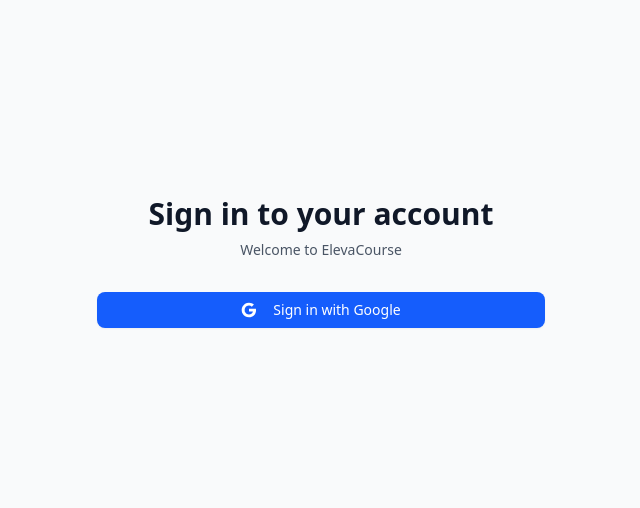
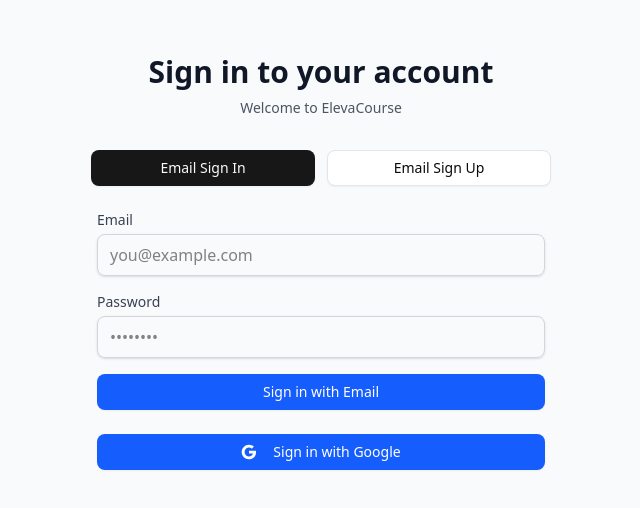
Before and after one commit to justin-theodorus/elevacourse-dev, a Next.js app: page /login in a window 1280 px wide. Shown: the part 150-658 px from the top of the page, without its empty margins (319-959 px from the left). Built offline with nearby package versions, Linux system fonts and the light colour scheme.

Commit message:
feat:implement email sign in and sign up

```diff
--- /dev/null
+++ b/app/auth/email/signin/route.js
@@ -0,0 +1,30 @@
+import { NextResponse } from 'next/server';
+import { createClient } from '@/utils/supabase/server';
+
+export async function POST(request) {
+  const supabase = await createClient();
+
+  let payload;
+  try {
+    payload = await request.json();
+  } catch (e) {
+    return NextResponse.json({ error: 'Invalid JSON body' }, { status: 400 });
+  }
+
+  const { email, password } = payload || {};
+  if (!email || !password) {
+    return NextResponse.json({ error: 'Email and password are required' }, { status: 400 });
+  }
+
+  const { data, error } = await supabase.auth.signInWithPassword({
+    email,
+    password,
+  });
+
+  if (error) {
+    return NextResponse.json({ error: error.message }, { status: 401 });
+  }
+
+  // Session cookies are set by the Supabase server client via middleware cookie adapter
+  return NextResponse.json({ success: true, redirectTo: '/profile', session: Boolean(data?.session) });
+}
--- /dev/null
+++ b/app/auth/email/signup/route.js
@@ -0,0 +1,33 @@
+import { NextResponse } from 'next/server';
+import { createClient } from '@/utils/supabase/server';
+
+export async function POST(request) {
+  const supabase = await createClient();
+
+  let payload;
+  try {
+    payload = await request.json();
+  } catch (e) {
+    return NextResponse.json({ error: 'Invalid JSON body' }, { status: 400 });
+  }
+
+  const { email, password, redirectTo } = payload || {};
+  if (!email || !password) {
+    return NextResponse.json({ error: 'Email and password are required' }, { status: 400 });
+  }
+
+  const { data, error } = await supabase.auth.signUp({
+    email,
+    password,
+    options: {
+      emailRedirectTo: redirectTo || `${request.nextUrl.origin}/auth/callback?next=/profile`,
+    },
+  });
+
+  if (error) {
+    return NextResponse.json({ error: error.message }, { status: 400 });
+  }
+
+  // If email confirmations are enabled, data.session will be null until confirmation
+  return NextResponse.json({ success: true, needsEmailConfirmation: !data?.session, redirectTo: '/login' });
+}
--- a/app/login/page.jsx
+++ b/app/login/page.jsx
@@ -1,8 +1,16 @@
 'use client';
 
 import { Button } from '@/components/ui/button';
+import { useState } from 'react';
 
 export default function LoginPage() {
+  const [mode, setMode] = useState('signin'); // 'signin' | 'signup'
+  const [email, setEmail] = useState('');
+  const [password, setPassword] = useState('');
+  const [isLoading, setIsLoading] = useState(false);
+  const [error, setError] = useState('');
+  const [info, setInfo] = useState('');
+
   const handleSignIn = async () => {
     const response = await fetch('/auth/signin', {
       method: 'POST',
@@ -13,18 +21,131 @@
     }
   };
 
+  const handleEmailAuth = async (e) => {
+    e.preventDefault();
+    setError('');
+    setInfo('');
+    setIsLoading(true);
+    try {
+      const endpoint = mode === 'signin' ? '/auth/email/signin' : '/auth/email/signup';
+      const res = await fetch(endpoint, {
+        method: 'POST',
+        headers: {
+          'Content-Type': 'application/json',
+        },
+        body: JSON.stringify({
+          email,
+          password,
+          // For signup, provide redirect for email confirmation callback
+          redirectTo: typeof window !== 'undefined' ? `${window.location.origin}/auth/callback?next=/profile` : undefined,
+        }),
+      });
+      const data = await res.json();
+      if (!res.ok) {
+        setError(data?.error || 'Something went wrong');
+        return;
+      }
+      if (mode === 'signin') {
+        // If server indicates success, navigate to profile
+        window.location.href = data?.redirectTo || '/profile';
+        return;
+      }
+      // signup
+      if (data?.needsEmailConfirmation) {
+        setInfo('Check your email to confirm your account.');
+        setEmail('');
+        setPassword('');
+        setMode('signin');
+        return;
+      }
+      // If confirmation is not required, go to profile
+      window.location.href = '/profile';
+    } catch (err) {
+      setError('Network error. Please try again.');
+    } finally {
+      setIsLoading(false);
+    }
+  };
+
   return (
     <div className="min-h-screen flex items-center justify-center bg-gray-50">
       <div className="max-w-md w-full space-y-8">
         <div>
           <h2 className="mt-6 text-center text-3xl font-extrabold text-gray-900">
-            Sign in to your account
+            {mode === 'signin' ? 'Sign in to your account' : 'Create your account'}
           </h2>
           <p className="mt-2 text-center text-sm text-gray-600">
             Welcome to ElevaCourse
           </p>
         </div>
         <div className="mt-8 space-y-6">
+          <div className="flex items-center justify-center gap-3">
+            <Button
+              variant={mode === 'signin' ? 'default' : 'outline'}
+              onClick={() => setMode('signin')}
+              className="w-1/2"
+            >
+              Email Sign In
+            </Button>
+            <Button
+              variant={mode === 'signup' ? 'default' : 'outline'}
+              onClick={() => setMode('signup')}
+              className="w-1/2"
+            >
+              Email Sign Up
+            </Button>
+          </div>
+
+          <form className="space-y-4" onSubmit={handleEmailAuth}>
+            <div>
+              <label htmlFor="email" className="block text-sm font-medium text-gray-700">
+                Email
+              </label>
+              <input
+                id="email"
+                name="email"
+                type="email"
+                autoComplete="email"
+                required
+                value={email}
+                onChange={(e) => setEmail(e.target.value)}
+                className="mt-1 block w-full rounded-md border border-gray-300 px-3 py-2 shadow-sm focus:border-blue-500 focus:ring-blue-500"
+                placeholder="you@example.com"
+              />
+            </div>
+            <div>
+              <label htmlFor="password" className="block text-sm font-medium text-gray-700">
+                Password
+              </label>
+              <input
+                id="password"
+                name="password"
+                type="password"
+                autoComplete={mode === 'signin' ? 'current-password' : 'new-password'}
+                required
+                value={password}
+                onChange={(e) => setPassword(e.target.value)}
+                className="mt-1 block w-full rounded-md border border-gray-300 px-3 py-2 shadow-sm focus:border-blue-500 focus:ring-blue-500"
+                placeholder="••••••••"
+              />
+            </div>
+
+            {error ? (
+              <p className="text-sm text-red-600" role="alert">{error}</p>
+            ) : null}
+            {info ? (
+              <p className="text-sm text-green-600">{info}</p>
+            ) : null}
+
+            <Button
+              type="submit"
+              className="group relative w-full flex justify-center py-3 px-4 border border-transparent text-sm font-medium rounded-md text-white bg-blue-600 hover:bg-blue-700 focus:outline-none focus:ring-2 focus:ring-offset-2 focus:ring-blue-500"
+              disabled={isLoading}
+            >
+              {isLoading ? 'Please wait…' : mode === 'signin' ? 'Sign in with Email' : 'Create account'}
+            </Button>
+          </form>
+
           <div>
             <Button
               onClick={handleSignIn}
```
Also changed, not shown: 1 other file (tests, documents, lock files or other folders).
